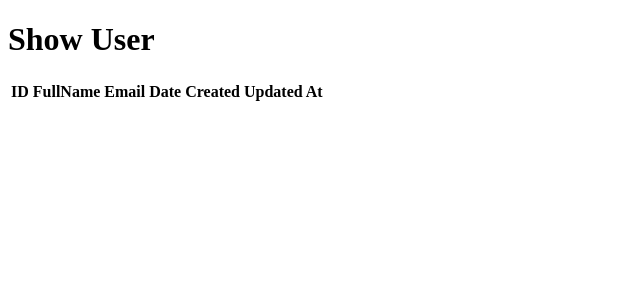
After one commit to SeanTurnerOk/userSchema, a Flask app: template templates/showOne.html in a window 1280 px wide. The commit adds this page. Shown: the top 300 px of the page, without its empty margins (0-640 px from the left). Run offline with Flask 2, Linux system fonts and the light colour scheme; the template is opened without the code that fills it, so the values that code supplies are empty.

Commit message:
Second Commit

```diff
--- a/server.py
+++ b/server.py
@@ -20,5 +20,22 @@ def creater():
     }
     User.save(data)
     return redirect('/')
+@app.route('/showOne/<x>')
+def showOne(x):
+    user=User.getById(x)
+    return render_template('showOne.html', user=user)
+@app.route('/editUser/<x>')
+def editUser(x):
+    user=User.getById(x)
+    return render_template('editUser.html', user=user)
+@app.route('/editingUser/<x>', methods=['POST'])
+def editingUser(x):
+    User.editById(x,request.form)
+    return redirect('/')
+
+@app.route('/deleteUser/<x>')
+def delUser(x):
+    User.deleteById(x)
+    return redirect('/')
 if __name__=='__main__':
     app.run(debug=True)
--- a/templates/readAll.html
+++ b/templates/readAll.html
@@ -15,6 +15,7 @@
                 <th>Full Name</th>
                 <th>Email</th>
                 <th>Created At</th>
+                <th>actions</th>
             </tr>
         </thead>
         {%for i in allUsers%}
@@ -23,6 +24,11 @@
             <td>{{i['first_name']}} {{i['last_name']}}</td>
             <td>{{i['email']}}</td>
             <td>{{i['created_at']}}</td>
+            <td><div>
+            <a href="showOne/{{i['id']}}">show</a>
+            <a href="editUser/{{i['id']}}">edit</a>
+            <a href="deleteUser/{{i['id']}}">delete</a>
+        </div></td>
         </tr>
             {%endfor%}
     </table>
--- /dev/null
+++ b/templates/showOne.html
@@ -0,0 +1,28 @@
+<!DOCTYPE html>
+<html lang="en">
+<head>
+    <meta charset="UTF-8">
+    <meta http-equiv="X-UA-Compatible" content="IE=edge">
+    <meta name="viewport" content="width=device-width, initial-scale=1.0">
+    <title>Document</title>
+</head>
+<body>
+    <h1>Show User</h1>
+    <table>
+        <thead>
+            <th>ID</th>
+            <th>FullName</th>
+            <th>Email</th>
+            <th>Date Created</th>
+            <th>Updated At</th>
+        </thead>
+        <tr>
+            <td>{{user['id']}}</td>
+            <td>{{user['first_name']}} {{user['last_name']}}</td>
+            <td>{{user['email']}}</td>
+            <td>{{user['created_at']}}</td>
+            <td>{{user['updated_at']}}</td>
+        </tr>
+    </table>
+</body>
+</html>
```
Also changed, not shown: templates/editUser.html (added, +19 -0 lines), users.py (+15 -0 lines).
